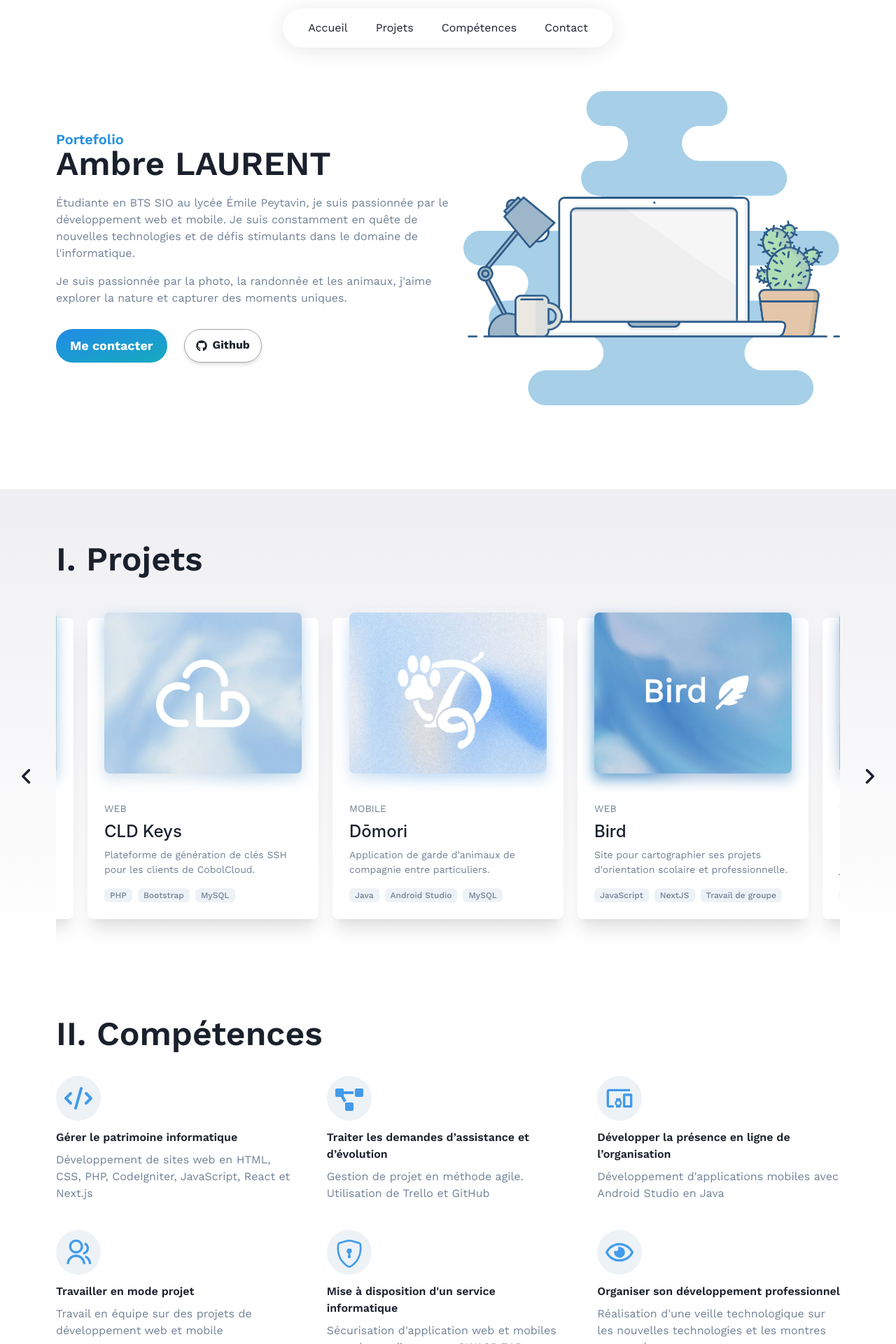
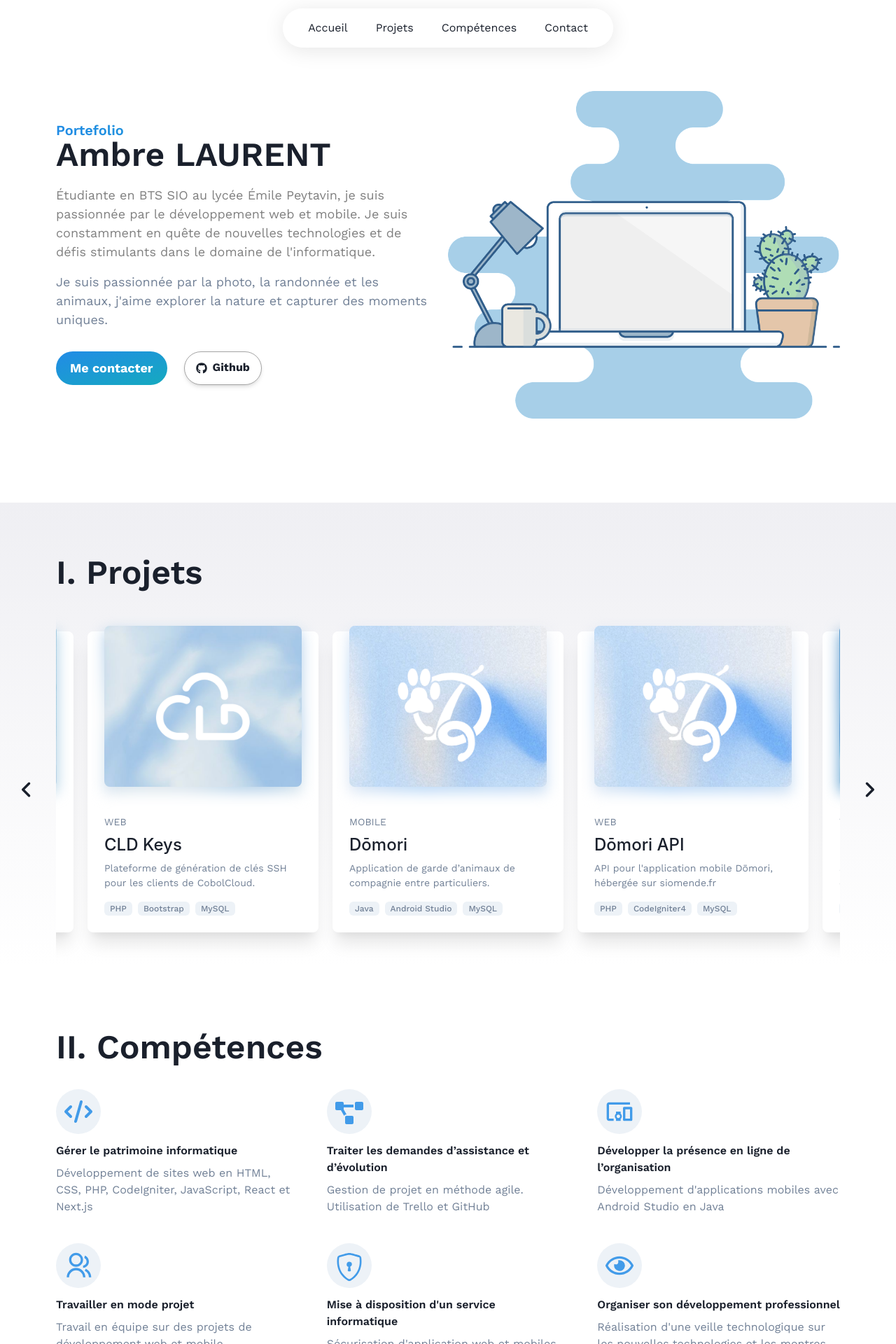
Before and after one commit to Ukureii/portfolio, a Next.js app: page / in a window 1280 px wide. Shown: the top 1920 px of the page at 70% size. Built offline with nearby package versions, Linux system fonts and the light colour scheme.

Commit message:
change Contact.js, Hero.js, NavBar.js appearencies, Skills.js, Slides.js

```diff
--- a/app/components/Contact.js
+++ b/app/components/Contact.js
@@ -39,7 +39,7 @@ const contactOptions = [
 export default function Contact() {
     return (
         <>
-            <Stack p={20} mb={5}>
+            <Stack px={{ base: 10, md: 20}} pt={20} mb={16}>
                 <Text fontWeight={600} mb={6} fontSize={{ base: 'xl', sm: '4xl', lg: '5xl' }}>
                     III. Contact
                 </Text>
--- a/app/components/Hero.js
+++ b/app/components/Hero.js
@@ -14,7 +14,7 @@ import React from "react";
 
 export default function Hero() {
     return (
-        <Stack px={20} pb={'120px'} pt={'50px'} direction={'row'} justifyContent={'space-between'}>
+        <Stack px={{ base: 10, md: 20}} pb={'120px'} pt={{base: '0', md: '50px'}}  spacing={6} direction={{ base: 'column', md: 'column', lg: 'row' }} justifyContent={'space-between'}>
             <Stack direction={'column'} justifyContent={'center'} mt={-2}>
                 <Text
                     as={'span'}
@@ -24,14 +24,14 @@ export default function Hero() {
                     fontSize={{ base: 'md', sm: 'md', lg: 'xl' }}>
                         Portefolio
                 </Text>
-                <Text fontWeight={600} mt={-6} fontSize={{ base: 'xl', sm: '4xl', lg: '5xl' }}>
+                <Text fontWeight={600} mt={{ base: '-4', md: '-6' }} fontSize={{ base: 'xl', sm: '4xl', lg: '5xl' }}>
                     Ambre LAURENT
                 </Text>
-                <Text color={'gray.500'} mb={2}>
+                <Text color={'gray'} fontSize={{ base: 'md', sm: 'md', lg: 'lg' }} mb={2}>
                     Étudiante en BTS SIO au lycée Émile Peytavin, je suis passionnée par le développement web et mobile.
                     Je suis constamment en quête de nouvelles technologies et de défis stimulants dans le domaine de l'informatique.
                 </Text>
-                <Text color={'gray.500'} mb={6}>
+                <Text color={'gray.500'} fontSize={{ base: 'md', sm: 'md', lg: 'lg' }} mb={6}>
                     Je suis passionnée par la photo, la randonnée et les animaux, j'aime explorer la nature et capturer des moments uniques.
                 </Text>
 
@@ -40,6 +40,7 @@ export default function Hero() {
                         <Button
                             h={12}
                             px={5}
+                            w={'full'}
                             bg={"blue.400"}
                             color={"white"}
                             bgGradient="linear(to-br, #228be6,#15aabf)"
@@ -76,8 +77,8 @@ export default function Hero() {
                 alt={'Hero Image'}
                 fit={'cover'}
                 align={'center'}
-                w={'48%'}
-                h={'48%'}
+                mt={{ base: 6, md: 6, lg: 0 }}
+                boxSize={{ base: '100%', md: '100%', lg: '50%' }}
                 src={'/workspace.png'}
             />
         </Stack>
--- a/app/components/NavBar.js
+++ b/app/components/NavBar.js
@@ -33,7 +33,7 @@ export default function NavBar() {
   return (
     <>
       <header>
-        <Box className={'nav'} justifyContent={'center'}>
+        <Box className={'nav'} visibility={{base: 'hidden', md: 'visible'}} justifyContent={'center'}>
           <Center h={20}>
             <HStack as={'nav'} display={{ base: 'flex', md: 'flex' }}>
               {navLinks.map(({ name, path }) => (
--- a/app/components/Skills.js
+++ b/app/components/Skills.js
@@ -29,11 +29,11 @@ const Feature = ({ title, text, icon }) => {
 
 export default function SimpleThreeColumns() {
   return (
-    <Box p={20} mb={12}>
+    <Box px={{ base: 10, md: 20}} pt={20} mb={12}>
         <Text fontWeight={600} mb={6} fontSize={{ base: 'xl', sm: '4xl', lg: '5xl' }}>
             II. Compétences
         </Text>
-      <SimpleGrid columns={{ base: 1, md: 3 }} spacing={10}>
+      <SimpleGrid columns={{ base: 1, md: 2, lg: 3 }} spacing={10}>
         <Feature
           icon={<Icon as={FaCode} w={10} h={10} />}
           title={'Gérer le patrimoine informatique'}
--- a/app/components/Slides.js
+++ b/app/components/Slides.js
@@ -14,10 +14,12 @@ import {FaAngleLeft, FaAngleRight} from 'react-icons/fa6';
 
 const data = [
   { id: 1, title: "Dōmori", env: 'Mobile', description : 'Application de garde d’animaux de compagnie entre particuliers.', tags: ['Java', 'Android Studio', 'MySQL'], imageUrl: '/doomori.png' },
-  { id: 2, title: "Bird", env: 'Web', description : 'Site pour cartographier ses projets d\'orientation scolaire et professionnelle.', tags: ['JavaScript', 'NextJS', 'Travail de groupe' ], imageUrl: '/bird.png' },
-  { id: 3, title: "Nexus", env: 'Web', description : 'Site de mise en relation pour joueurs de jeux vidéo de même niveau.', tags: ['JavaScript', 'NextJS', 'MySQL'], imageUrl: '/nexus.png' },
-  { id: 4, title: "Portfolio", env: 'Web', description : 'Portefolio numérique conçu pour présenter mes projets et compétences.', tags: ['JavaScript', 'NextJS' ], imageUrl: '/portfolio.png' },
-  { id: 5, title: "CLD Keys", env: 'Web', description : 'Plateforme de génération de clés SSH pour les clients de CobolCloud.', tags: ['PHP', 'Bootstrap', 'MySQL'], imageUrl: '/cobolcloud.png' }
+  { id: 2, title: "Dōmori API", env: 'Web', description : 'API pour l\'application mobile Dōmori, hébergée sur siomende.fr', tags: ['PHP', 'CodeIgniter4', 'MySQL'], imageUrl: '/doomori.png' },
+  { id: 3, title: "Bird", env: 'Web', description : 'Site pour cartographier ses projets d\'orientation scolaire et professionnelle.', tags: ['JavaScript', 'NextJS', 'Travail de groupe' ], imageUrl: '/bird.png' },
+  { id: 4, title: "Nexus", env: 'Web', description : 'API pour le site web Nexus, hébergée sur siomende.fr', tags: ['PHP', 'CodeIgniter4', 'MySQL'], imageUrl: '/nexus.png' },
+  { id: 5, title: "Nexus API", env: 'Web', description : 'Site de mise en relation pour joueurs de jeux vidéo de même niveau.', tags: ['JavaScript', 'NextJS', 'MySQL'], imageUrl: '/nexus.png' },
+  { id: 6, title: "Portfolio", env: 'Web', description : 'Portefolio numérique conçu pour présenter mes projets et compétences.', tags: ['JavaScript', 'NextJS' ], imageUrl: '/portfolio.png' },
+  { id: 7, title: "CLD Keys", env: 'Web', description : 'Plateforme de génération de clés SSH pour les clients de CobolCloud.', tags: ['PHP', 'Bootstrap', 'MySQL'], imageUrl: '/cobolcloud.png' }
 ];
 
 export default function EmblaCarousel() {
@@ -33,7 +35,7 @@ export default function EmblaCarousel() {
 
   return (
     <div className={"slides"}>
-      <Text fontWeight={600} pt={16} ps={20} fontSize={{ base: 'xl', sm: '4xl', lg: '5xl' }}>
+      <Text fontWeight={600} pt={16} px={{ base: 10, md: 20}} fontSize={{ base: 'xl', sm: '4xl', lg: '5xl' }}>
         I. Projets
       </Text>
       <div className="embla">
```
